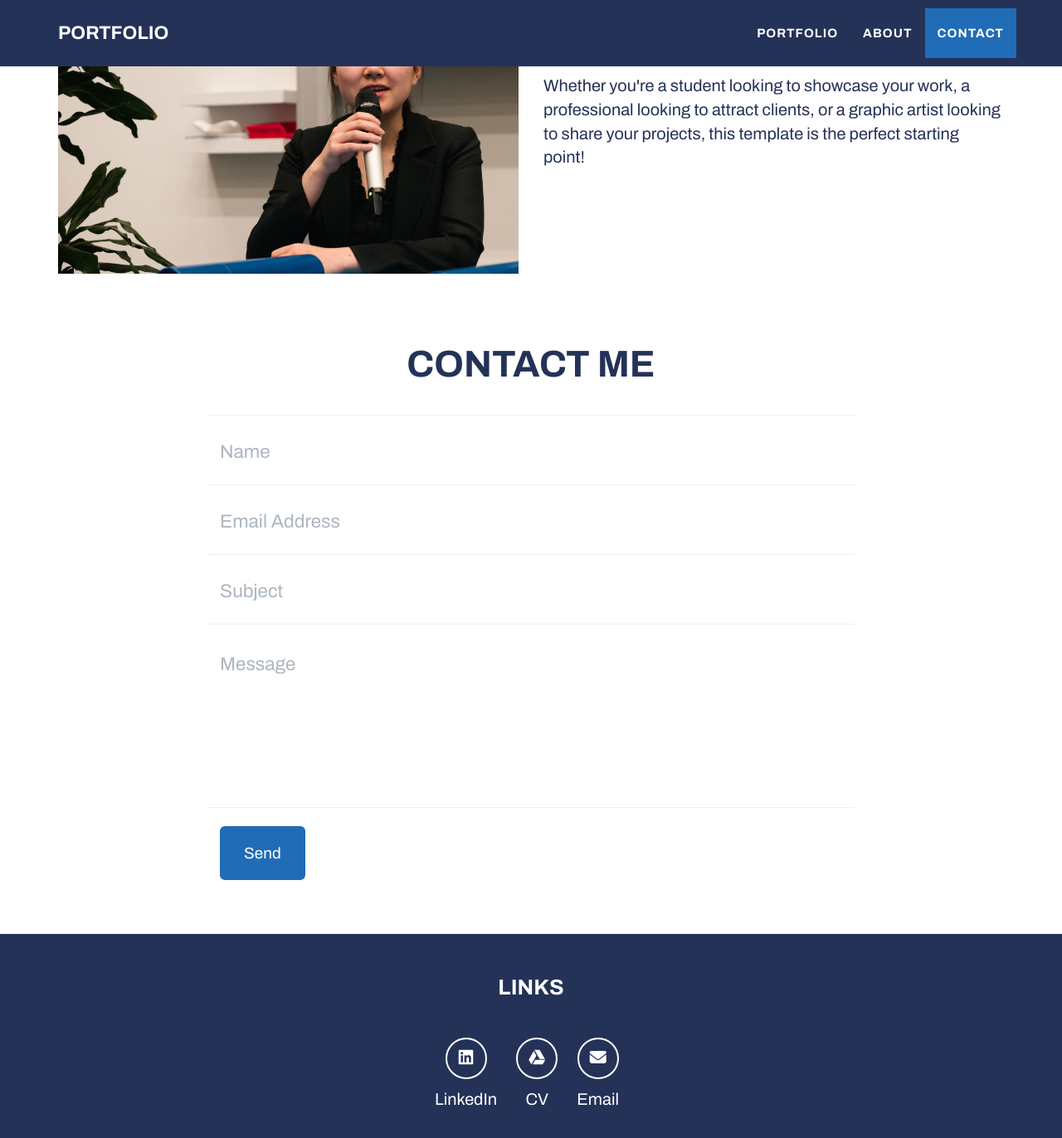
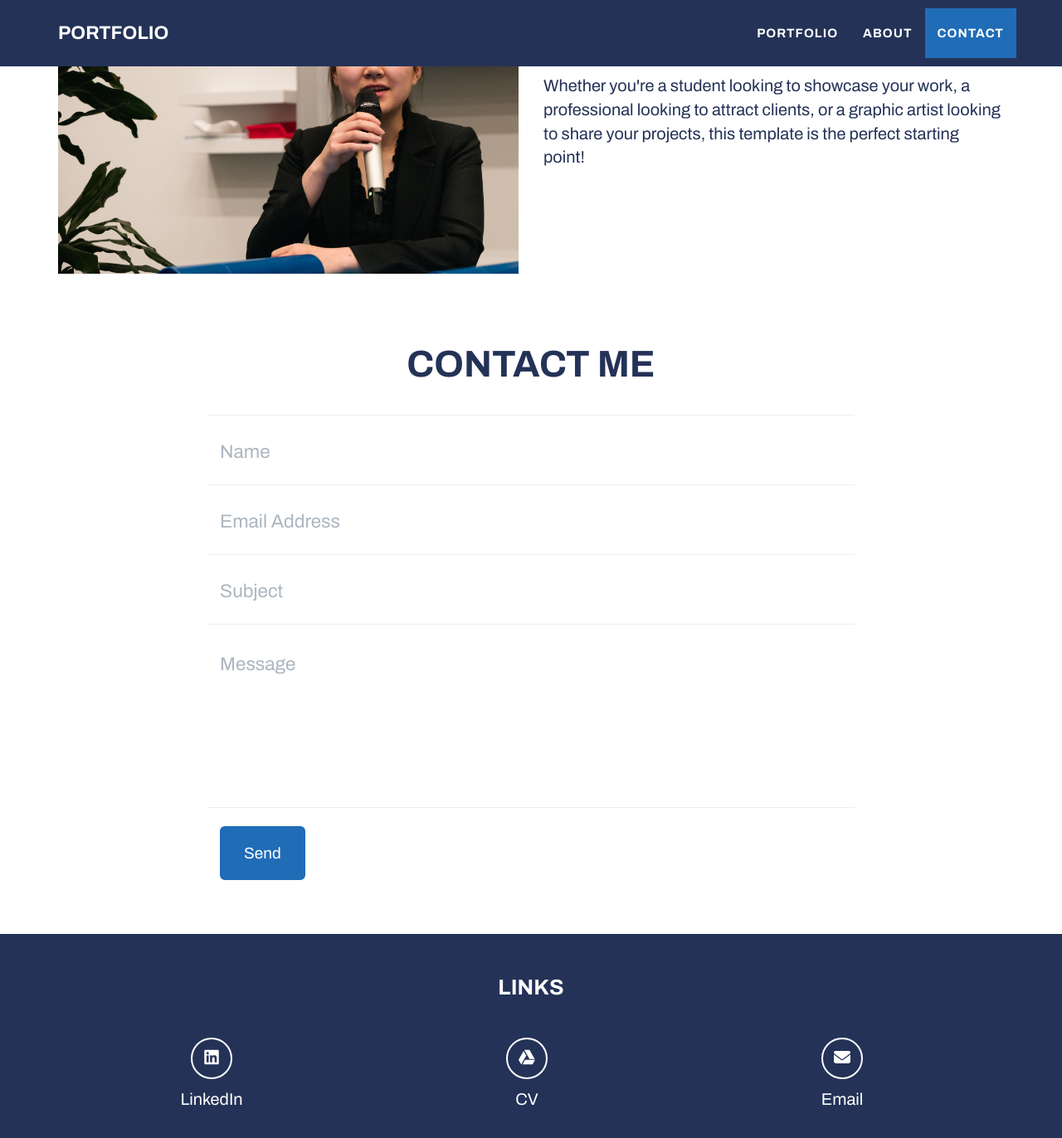
Before and after one commit to Kelly-Portfolio/Kelly-Portfolio.github.io, a Jekyll site: the page built from _posts/2014-07-18-project-1.markdown, in a window 1280 px wide and 1400 px high, scrolled down 1398 px. Shown: the top 1372 px of the window at 83% size. Built offline with Jekyll 4.4.1, drawn with Linux system fonts in a browser that asks for light colours.

Commit message:
list equal

```diff
--- a/_includes/css/main.css
+++ b/_includes/css/main.css
@@ -493,11 +493,17 @@ footer .footer-below {
 ul.list-inline {
     padding-left: 0; /* Remove default padding from the list */
     margin: 0; /* Remove default margin from the list */
+    display: flex;
+    flex-wrap: wrap;
+    justify-content: center; /* Center the items horizontally */
+    list-style: none;
 }
 
 ul.list-inline li {
     display: inline-block; /* Ensure items are inline */
     margin-right: 10px; /* Adjust spacing between list items if needed */
+    flex: 1 1 150px; /* Allow items to grow and shrink, with a base width */
+    text-align: center;
 }
 
 .btn-social {
```
